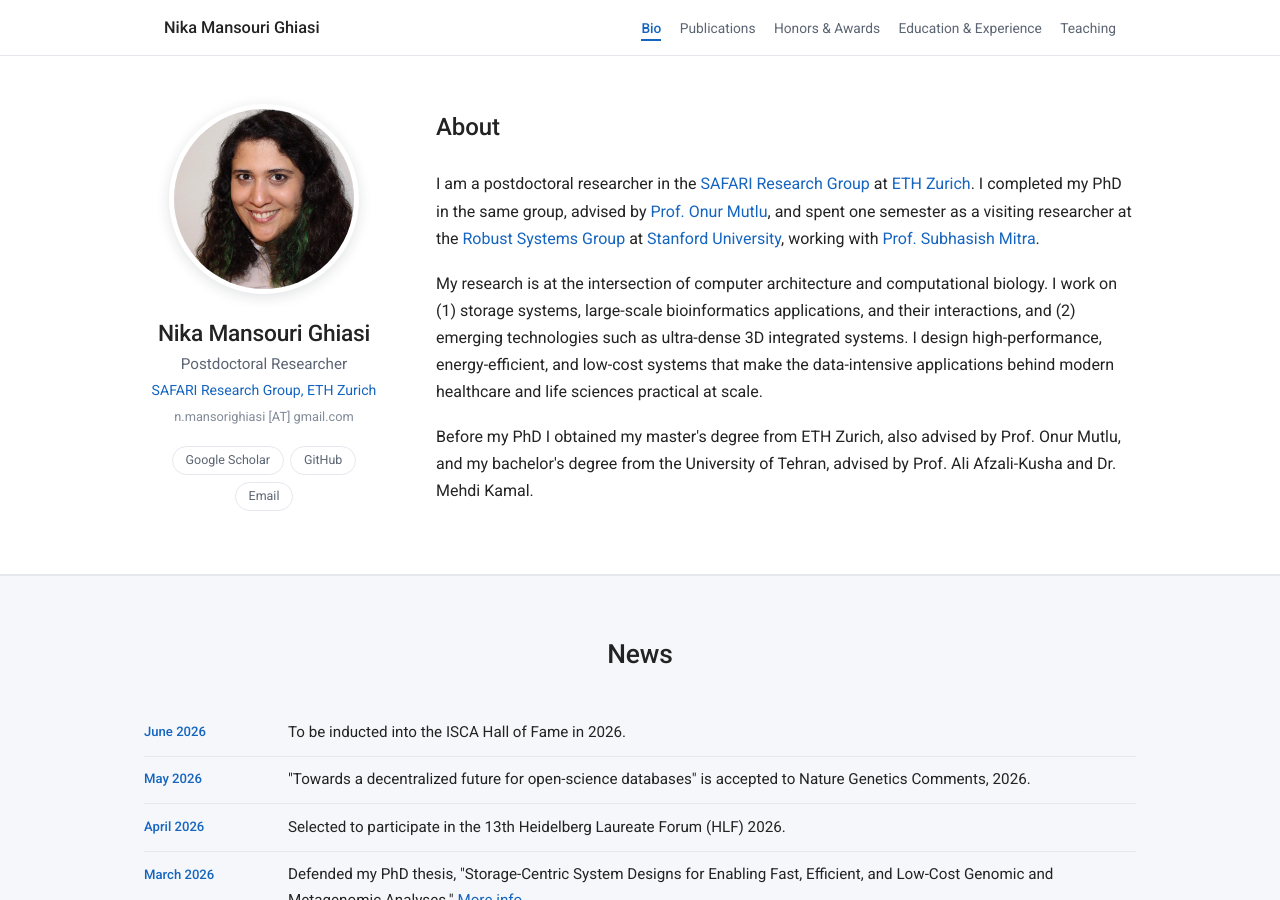
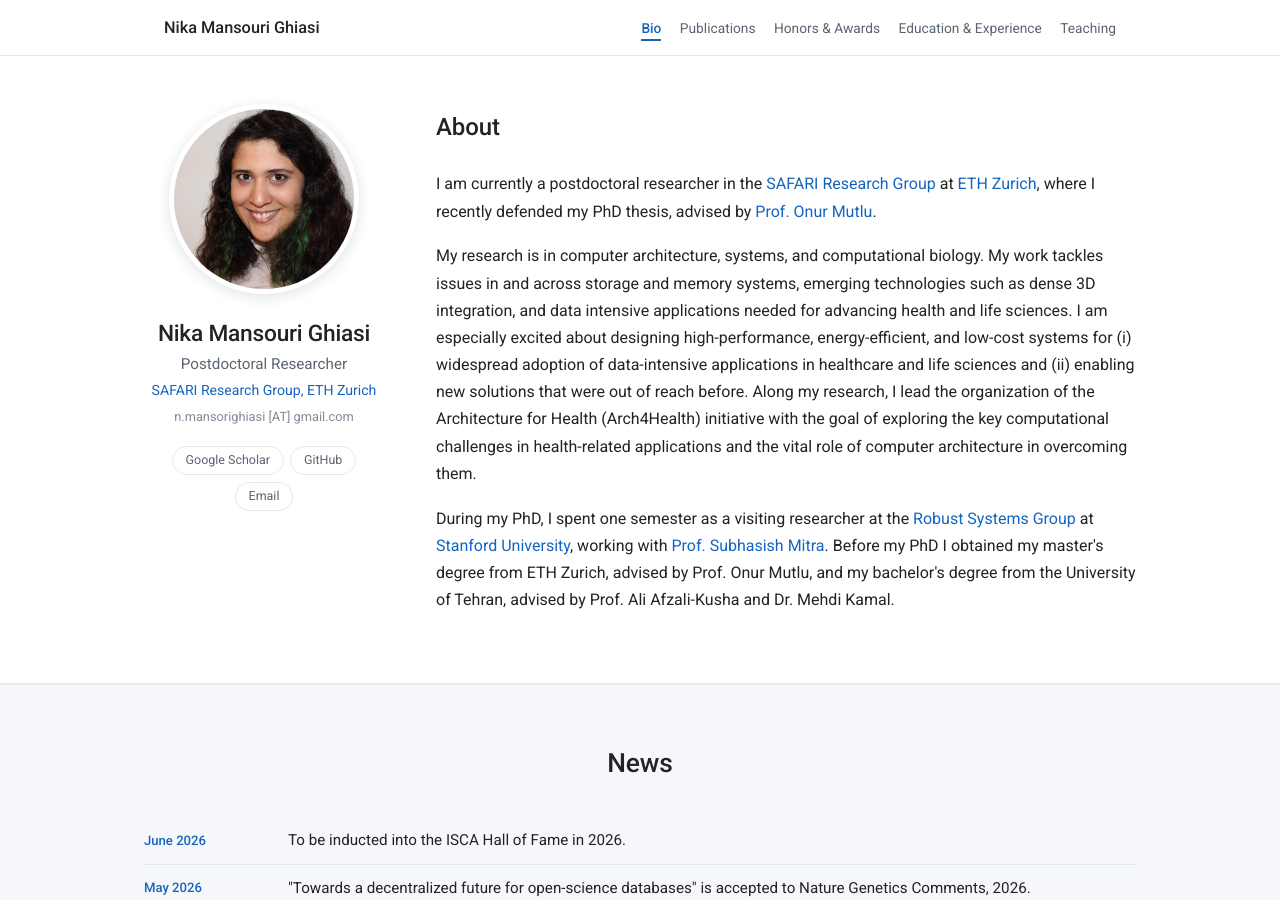
Before and after one commit to nikamgh/nikamgh.github.io, a Jekyll site: the page built from index.html, in a window 1280 px wide and 900 px high. Built offline with Jekyll 4.4.1, drawn with Linux system fonts in a browser that asks for light colours.

Commit message:
update bio

```diff
--- a/index.html
+++ b/index.html
@@ -28,22 +28,30 @@ permalink: /
       <h2 class="section__title section__title--left">About</h2>
 
       <p>
-        I am a postdoctoral researcher in the <a href="https://safari.ethz.ch/">SAFARI Research Group</a>
-        at <a href="https://ethz.ch/en.html">ETH Zurich</a>. I completed my PhD in the same group, advised
-        by <a href="https://people.inf.ethz.ch/omutlu/">Prof. Onur Mutlu</a>, and spent one semester as a
+        I am currently a postdoctoral researcher in the <a href="https://safari.ethz.ch/">SAFARI Research Group</a>
+        at <a href="https://ethz.ch/en.html">ETH Zurich</a>, where I recently defended my PhD thesis, advised
+        by <a href="https://people.inf.ethz.ch/omutlu/">Prof. Onur Mutlu</a>.
+      </p>
+      <p>
+        My research is in computer architecture, systems, and computational biology.
+        My work tackles issues in and across
+        storage and memory systems,
+        emerging technologies such as dense 3D integration,
+        and data intensive applications needed for advancing health and life sciences.
+        I am especially excited about designing high-performance, energy-efficient, and low-cost systems for
+        (i) widespread adoption of data-intensive applications in healthcare and life sciences and
+        (ii) enabling new solutions that were out of reach before.
+
+        Along my research, I lead the organization of the Architecture for Health (Arch4Health) initiative with the goal of
+        exploring the key computational challenges in health-related applications and
+        the vital role of computer architecture in overcoming them.
+      </p>
+      <p>
+        During my PhD, I spent one semester as a
         visiting researcher at the <a href="https://rsg.stanford.edu/">Robust Systems Group</a> at
         <a href="https://www.stanford.edu/">Stanford University</a>, working with
         <a href="https://web.stanford.edu/~subh/">Prof. Subhasish Mitra</a>.
-      </p>
-      <p>
-        My research is at the intersection of computer architecture and computational biology. I work on
-        (1) storage systems, large-scale bioinformatics applications, and their interactions, and
-        (2) emerging technologies such as ultra-dense 3D integrated systems. I design high-performance,
-        energy-efficient, and low-cost systems that make the data-intensive applications behind modern
-        healthcare and life sciences practical at scale.
-      </p>
-      <p>
-        Before my PhD I obtained my master's degree from ETH Zurich, also advised by Prof. Onur Mutlu, and
+        Before my PhD I obtained my master's degree from ETH Zurich, advised by Prof. Onur Mutlu, and
         my bachelor's degree from the University of Tehran, advised by Prof. Ali Afzali-Kusha and
         Dr. Mehdi Kamal.
       </p>
```
